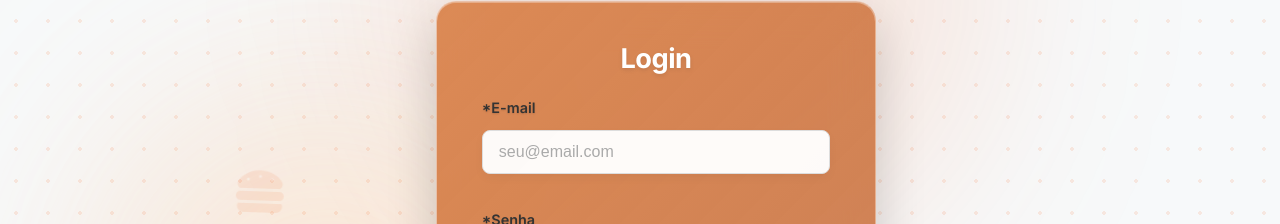
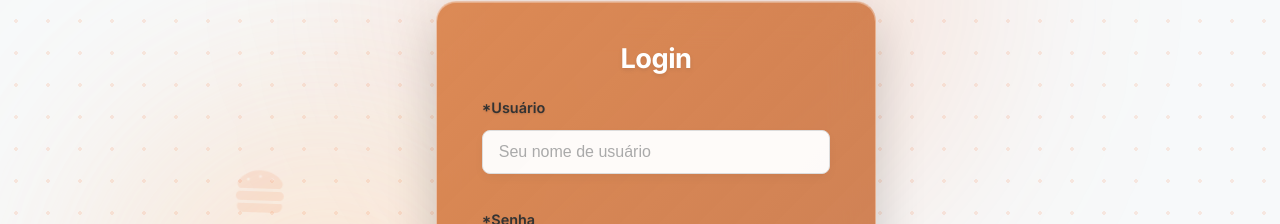
Before and after one commit to gidelmarjr-art/yummy, a React (Create React App) app in the folder frontend/: page /login in a window 1280 px wide. Shown: the part 219-443 px from the top of the page. Built offline with nearby package versions, Linux system fonts and the light colour scheme.

Commit message:
Correção de Rotas

```diff
--- a/frontend/src/apps/web/pages/Cliente/LoginCliente/LoginCliente.jsx
+++ b/frontend/src/apps/web/pages/Cliente/LoginCliente/LoginCliente.jsx
@@ -20,14 +20,38 @@ export default function LoginCliente() {
   const logoRef = useRef(null);
   const navigate = useNavigate();
 
+  const [usuario, setUsuario] = useState("");
+  const [senha, setSenha] = useState("");
   const [showSenha, setShowSenha] = useState(false);
   const [rememberMe, setRememberMe] = useState(false);
 
-  const handleLogin = (e) => {
+  const handleLogin = async (e) => {
     e.preventDefault();
-    // Aqui você pode adicionar sua lógica de autenticação futuramente.
-    // Redireciona para a página inicial (ajuste a rota se necessário, ex: "/" ou "/home")
-    navigate("/home");
+
+    try {
+      // Altere para a URL do seu backend no Render quando fizer o deploy, ou use localhost para testes
+      const response = await fetch("http://127.0.0.1:8000/auth/login", {
+        method: "POST",
+        headers: {
+          "Content-Type": "application/json",
+        },
+        body: JSON.stringify({ usuario, senha }),
+      });
+
+      if (!response.ok) {
+        throw new Error("Usuário ou senha incorretos.");
+      }
+
+      const data = await response.json();
+
+      // Salva o token JWT no navegador
+      localStorage.setItem("access_token", data.access_token);
+
+      // Redireciona para a home após o sucesso
+      navigate("/home");
+    } catch (error) {
+      alert(error.message || "Erro ao conectar com o servidor.");
+    }
   };
 
   useEffect(() => {
@@ -115,8 +139,14 @@ export default function LoginCliente() {
 
           <form className="login-form" onSubmit={handleLogin}>
             <div className="input-group stagger-item">
-              <label>*E-mail</label>
-              <input type="email" placeholder="seu@email.com" required />
+              <label>*Usuário</label>
+              <input
+                type="text"
+                placeholder="Seu nome de usuário"
+                value={usuario}
+                onChange={(e) => setUsuario(e.target.value)}
+                required
+              />
             </div>
 
             <div className="input-group stagger-item relative-input">
@@ -125,6 +155,8 @@ export default function LoginCliente() {
                 <input
                   type={showSenha ? "text" : "password"}
                   placeholder="••••••••"
+                  value={senha}
+                  onChange={(e) => setSenha(e.target.value)}
                   required
                 />
                 <button
```
